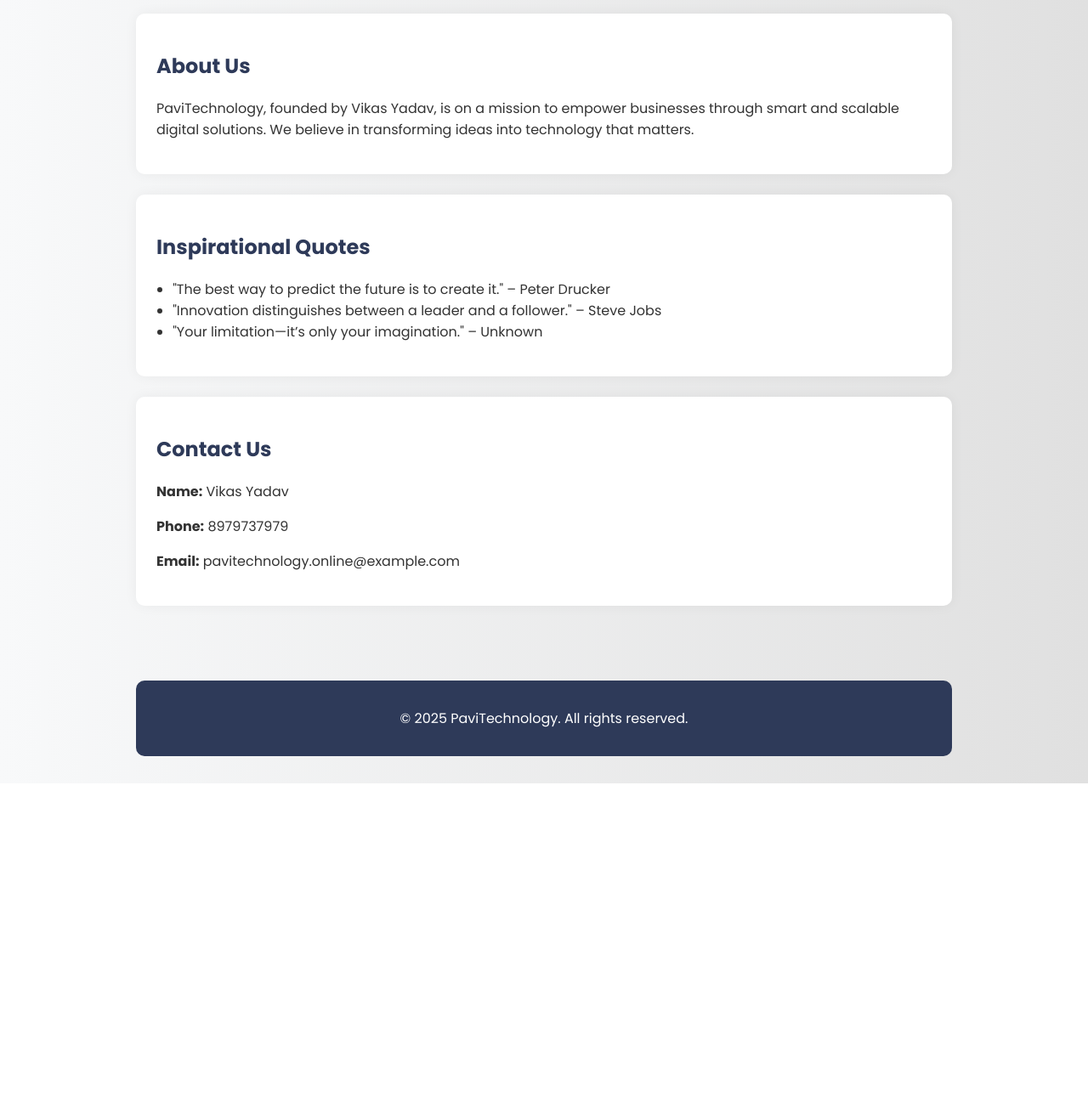
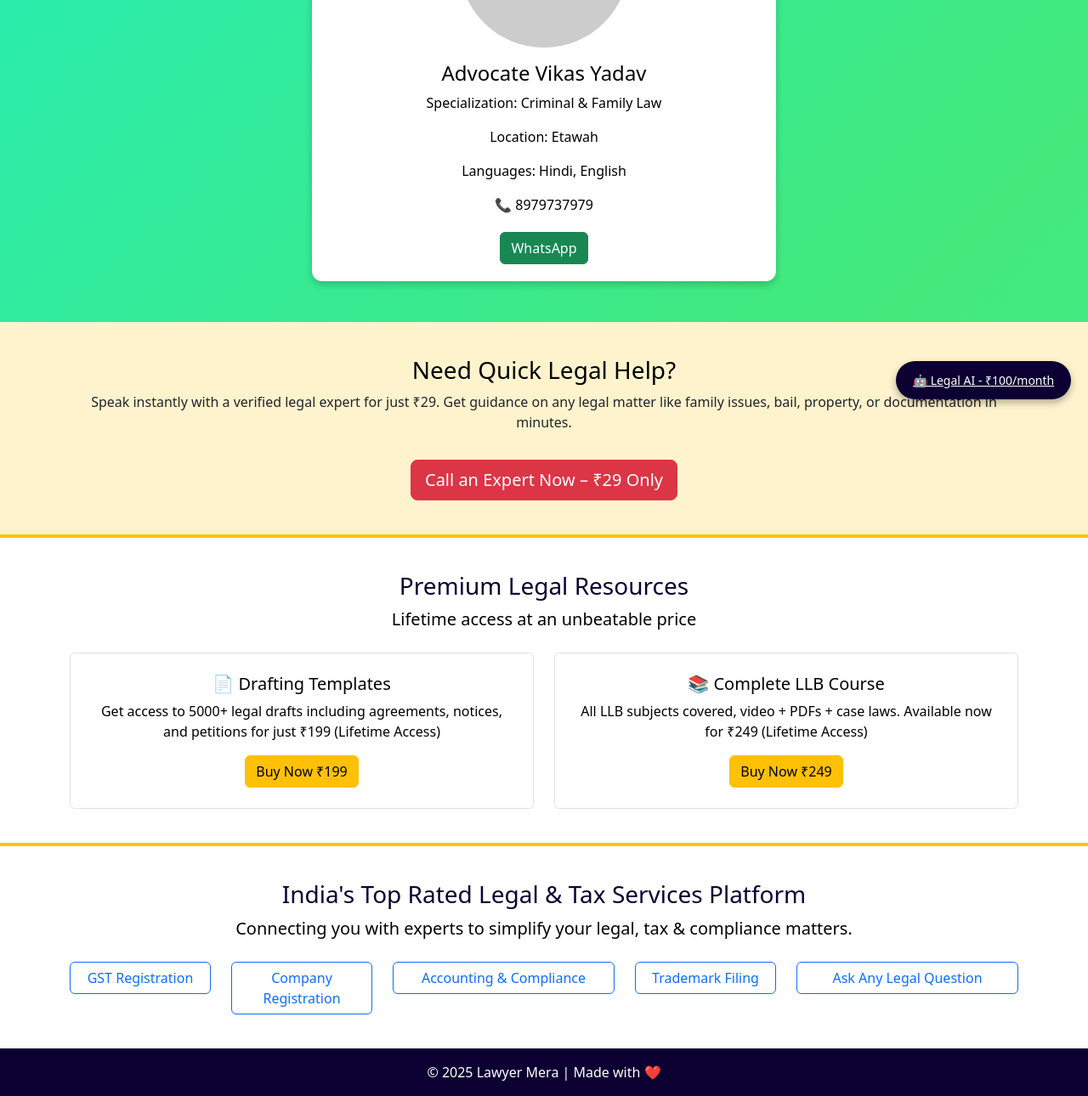
Before and after one commit to vikasyadav1090/pavi, a plain HTML site: page index.html in a window 1280 px wide. Shown: the part 310-1600 px from the top of the page at 85% size. Before the commit the page ends 1232 px from the top, so only its background shows below. Drawn offline with nearby package versions, Linux system fonts and the light colour scheme; placeholder pictures from the web are drawn by us.

Commit message:
Add files via upload

```diff
--- a/index.html
+++ b/index.html
@@ -1,46 +1,171 @@
-
 <!DOCTYPE html>
 <html lang="en">
 <head>
   <meta charset="UTF-8" />
-  <meta name="viewport" content="width=device-width, initial-scale=1.0"/>
-  <title>PaviTechnology - Home</title>
-  <link rel="stylesheet" href="style.css" />
-  <link href="https://fonts.googleapis.com/css2?family=Poppins:wght@400;700&display=swap" rel="stylesheet">
+  <meta name="viewport" content="width=device-width, initial-scale=1.0" />
+  <title>Lawyer Mera</title>
+  <link href="https://cdn.jsdelivr.net/npm/bootstrap@5.3.0/dist/css/bootstrap.min.css" rel="stylesheet">
+  <link href="https://cdnjs.cloudflare.com/ajax/libs/animate.css/4.1.1/animate.min.css" rel="stylesheet"/>
+  <style>
+    body {
+      background: linear-gradient(135deg, #4facfe, #00f2fe, #43e97b, #38f9d7);
+      background-size: 400% 400%;
+      animation: gradientBG 15s ease infinite;
+      color: #fff;
+    }
+    @keyframes gradientBG {
+      0% {background-position: 0% 50%;}
+      50% {background-position: 100% 50%;}
+      100% {background-position: 0% 50%;}
+    }
+    .lawyer-card {
+      background: #fff;
+      color: #000;
+      border-radius: 12px;
+      box-shadow: 0 4px 8px rgba(0,0,0,0.2);
+      transition: transform 0.3s;
+    }
+    .lawyer-card:hover {
+      transform: translateY(-5px);
+    }
+    .navbar {
+      background-color: #0c0032;
+    }
+    .navbar a {
+      color: #fff !important;
+    }
+    .service-section, .product-section {
+      background-color: #ffffff;
+      color: #000000;
+      padding: 40px 0;
+      border-top: 4px solid #ffc107;
+    }
+    .service-section h3, .product-section h3 {
+      color: #0c0032;
+    }
+    .call-expert-section {
+      background-color: #fff3cd;
+      color: #212529;
+      padding: 40px 0;
+      text-align: center;
+    }
+    .call-expert-section h3 {
+      color: #000;
+    }
+    .ai-chatbot-button {
+      position: fixed;
+      bottom: 20px;
+      right: 20px;
+      background-color: #0c0032;
+      color: #fff;
+      border-radius: 50px;
+      padding: 12px 20px;
+      font-size: 14px;
+      font-weight: 500;
+      box-shadow: 0 4px 8px rgba(0,0,0,0.3);
+      z-index: 1000;
+      animation: bounceInRight 1.5s;
+    }
+    .ai-chatbot-button:hover {
+      background-color: #ff9800;
+      color: #000;
+      text-decoration: none;
+    }
+    .animated-heading {
+      animation: fadeInDown 1.2s;
+    }
+    .animated-section {
+      animation: fadeInUp 1.2s;
+    }
+  </style>
 </head>
 <body>
-  <div class="container fade-in">
-    <header>
-      <h1>PaviTechnology</h1>
-      <p class="subtitle">Innovating the Future with Purpose</p>
-    </header>
+  <nav class="navbar navbar-expand-lg navbar-dark px-5 animate__animated animate__fadeInDown">
+    <a class="navbar-brand" href="#">Lawyer Mera</a>
+    <div class="collapse navbar-collapse">
+      <ul class="navbar-nav ms-auto">
+        <li class="nav-item"><a class="nav-link" href="#family">Family Matters</a></li>
+        <li class="nav-item"><a class="nav-link" href="#bails">Bails</a></li>
+        <li class="nav-item"><a class="nav-link" href="#cyber">Cyber Crime</a></li>
+        <li class="nav-item"><a class="nav-link" href="#marriage">Court Marriage</a></li>
+        <li class="nav-item"><a class="nav-link" href="#notice">Legal Notice</a></li>
+        <li class="nav-item"><a class="nav-link" href="#challan">Challan</a></li>
+      </ul>
+    </div>
+  </nav>
 
-    <main>
-      <section class="about slide-in-left">
-        <h2>About Us</h2>
-        <p>PaviTechnology, founded by Vikas Yadav, is on a mission to empower businesses through smart and scalable digital solutions. We believe in transforming ideas into technology that matters.</p>
-      </section>
+  <div class="container my-5 animate__animated animate__fadeIn">
+    <h2 class="text-center animated-heading">Featured Lawyer</h2>
+    <div class="row justify-content-center">
+      <div class="col-md-6">
+        <div class="lawyer-card p-3">
+          <div class="text-center">
+            <img src="https://via.placeholder.com/200" alt="Advocate Vikas Yadav" class="img-fluid rounded-circle mb-3" style="max-height: 200px;">
+            <h4>Advocate Vikas Yadav</h4>
+            <p>Specialization: Criminal & Family Law</p>
+            <p>Location: Etawah</p>
+            <p>Languages: Hindi, English</p>
+            <p>📞 8979737979</p>
+            <a href="https://wa.me/918979737979" class="btn btn-success m-1">WhatsApp</a>
+          </div>
+        </div>
+      </div>
+    </div>
+  </div>
 
-      <section class="quotes fade-in-delayed">
-        <h2>Inspirational Quotes</h2>
-        <ul>
-          <li>"The best way to predict the future is to create it." – Peter Drucker</li>
-          <li>"Innovation distinguishes between a leader and a follower." – Steve Jobs</li>
-          <li>"Your limitation—it’s only your imagination." – Unknown</li>
-        </ul>
-      </section>
+  <section class="call-expert-section animate__animated animate__zoomIn">
+    <div class="container">
+      <h3>Need Quick Legal Help?</h3>
+      <p>Speak instantly with a verified legal expert for just ₹29. Get guidance on any legal matter like family issues, bail, property, or documentation in minutes.</p>
+      <a href="tel:8979737979" class="btn btn-danger btn-lg mt-3">Call an Expert Now – ₹29 Only</a>
+    </div>
+  </section>
 
-      <section class="contact slide-in-right">
-        <h2>Contact Us</h2>
-        <p><strong>Name:</strong> Vikas Yadav</p>
-        <p><strong>Phone:</strong> 8979737979</p>
-        <p><strong>Email:</strong> pavitechnology.online@example.com</p>
-      </section>
-    </main>
+  <section class="product-section text-center animate__animated animate__fadeInUp">
+    <div class="container">
+      <h3>Premium Legal Resources</h3>
+      <p class="lead">Lifetime access at an unbeatable price</p>
+      <div class="row mt-4">
+        <div class="col-md-6">
+          <div class="p-4 border rounded">
+            <h5>📄 Drafting Templates</h5>
+            <p>Get access to 5000+ legal drafts including agreements, notices, and petitions for just ₹199 (Lifetime Access)</p>
+            <a href="#" class="btn btn-warning">Buy Now ₹199</a>
+          </div>
+        </div>
+        <div class="col-md-6">
+          <div class="p-4 border rounded">
+            <h5>📚 Complete LLB Course</h5>
+            <p>All LLB subjects covered, video + PDFs + case laws. Available now for ₹249 (Lifetime Access)</p>
+            <a href="#" class="btn btn-warning">Buy Now ₹249</a>
+          </div>
+        </div>
+      </div>
+    </div>
+  </section>
 
-    <footer>
-      <p>© 2025 PaviTechnology. All rights reserved.</p>
-    </footer>
-  </div>
+  <section class="service-section text-center animate__animated animate__fadeInUp">
+    <div class="container">
+      <h3>India's Top Rated Legal & Tax Services Platform</h3>
+      <p class="lead">Connecting you with experts to simplify your legal, tax & compliance matters.</p>
+      <div class="row mt-4">
+        <div class="col-md-2"><button class="btn btn-outline-primary w-100">GST Registration</button></div>
+        <div class="col-md-2"><button class="btn btn-outline-primary w-100">Company Registration</button></div>
+        <div class="col-md-3"><button class="btn btn-outline-primary w-100">Accounting & Compliance</button></div>
+        <div class="col-md-2"><button class="btn btn-outline-primary w-100">Trademark Filing</button></div>
+        <div class="col-md-3"><button class="btn btn-outline-primary w-100">Ask Any Legal Question</button></div>
+      </div>
+    </div>
+  </section>
+
+  <a href="#" onclick="alert('To use Legal AI Vakil, please subscribe for ₹100/month.');" class="ai-chatbot-button">
+    🤖 Legal AI - ₹100/month
+  </a>
+
+  <footer class="text-center p-3" style="background-color: #0c0032;">
+    <p class="text-white mb-0">&copy; 2025 Lawyer Mera | Made with ❤️</p>
+  </footer>
+
+  <script src="https://cdn.jsdelivr.net/npm/bootstrap@5.3.0/dist/js/bootstrap.bundle.min.js"></script>
 </body>
 </html>
```
